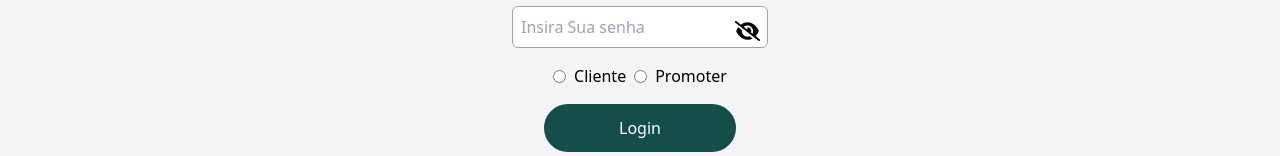
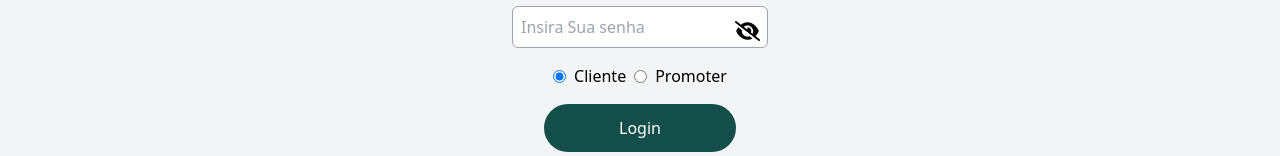
Before and after one commit to Yamazaki-Khaio/Cometa-Ingresso, a Next.js app in the folder ingressoscometa/: page /login in a window 1280 px wide. Shown: the part 386-542 px from the top of the page. Built offline with nearby package versions, Linux system fonts and the light colour scheme.

Commit message:
Definindo cliente como padrão no radioButton

```diff
--- a/ingressoscometa/src/components/CadastroUsuario/RadioButton.tsx
+++ b/ingressoscometa/src/components/CadastroUsuario/RadioButton.tsx
@@ -3,7 +3,7 @@ export default function RadioButton(props: any){
         <div className="flex flex-col gap-4 mt-2 mb-4">
             <div className="flex gap-2">
                 <div className="flex items-center gap-2">
-                    <input type="radio" name="tipoUsuario" id="cliente" value="cliente"/>
+                    <input type="radio" name="tipoUsuario" id="cliente" value="cliente" defaultChecked/>
                     <label htmlFor="cliente">Cliente</label>
                 </div>
                 <div className="flex items-center gap-2">
```
